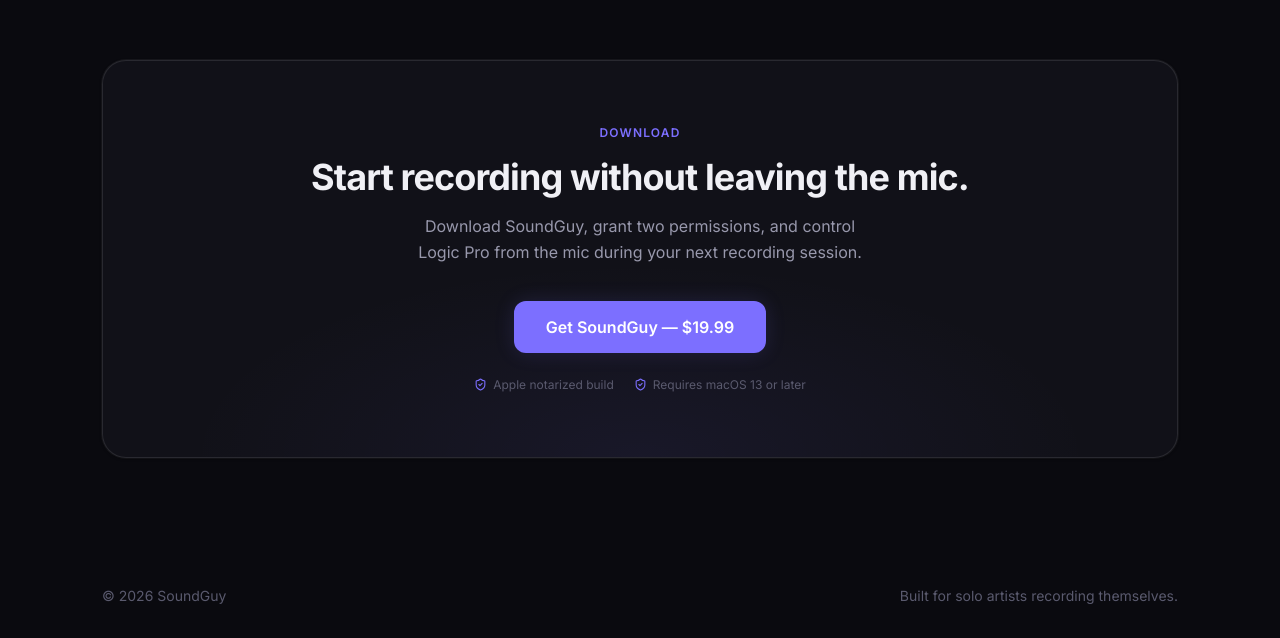
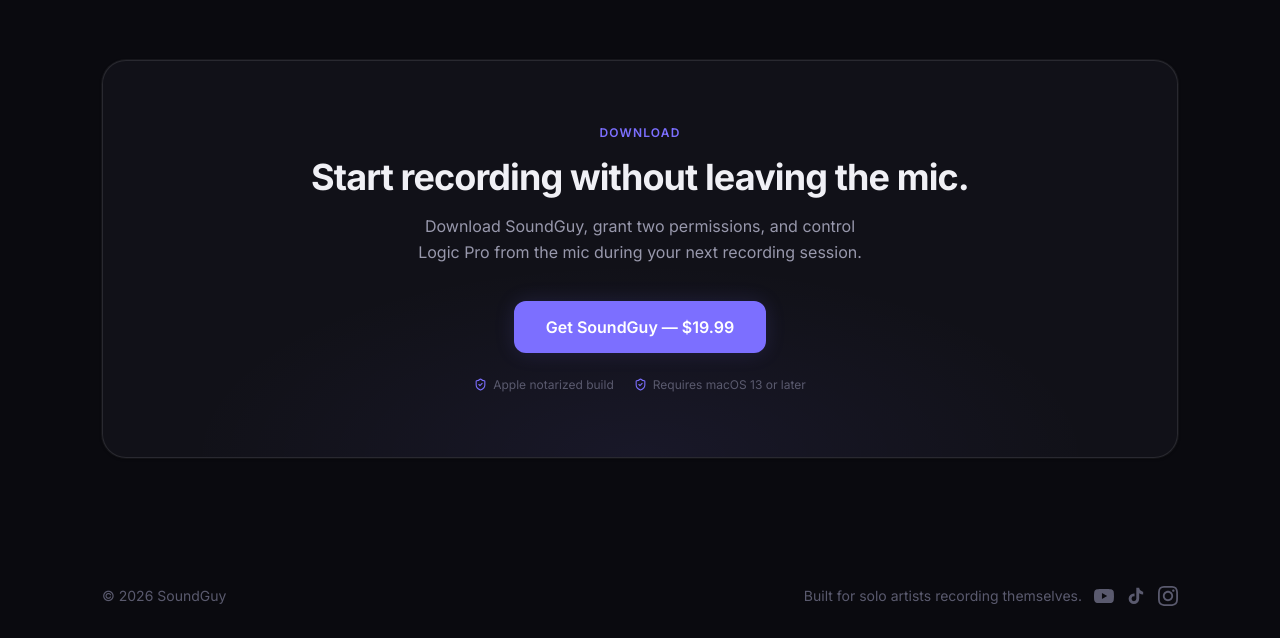
Before and after one commit to ngisaiah/soundGuy_web, a React (Vite) app: page / in a window 1280 px wide. Shown: the part 4769-5407 px from the top of the page. Built offline with nearby package versions, Linux system fonts and the light colour scheme; no server answers.

Commit message:
v1.1.3 + social links

```diff
--- a/src/components/Footer.jsx
+++ b/src/components/Footer.jsx
@@ -3,7 +3,42 @@
     <footer className="py-8">
       <div className="container-site flex flex-col sm:flex-row items-center justify-between gap-3 text-sm text-text-muted">
         <span>© 2026 SoundGuy</span>
-        <span>Built for solo artists recording themselves.</span>
+        <div className="flex items-center gap-3">
+          <span>Built for solo artists recording themselves.</span>
+          <a
+            href="https://www.youtube.com/@Soundguyio"
+            target="_blank"
+            rel="noopener noreferrer"
+            aria-label="SoundGuy on YouTube"
+            className="hover:text-white transition-colors"
+          >
+            <svg xmlns="http://www.w3.org/2000/svg" width="20" height="20" viewBox="0 0 24 24" fill="currentColor">
+              <path d="M23.498 6.186a3.016 3.016 0 0 0-2.122-2.136C19.505 3.545 12 3.545 12 3.545s-7.505 0-9.377.505A3.017 3.017 0 0 0 .502 6.186C0 8.07 0 12 0 12s0 3.93.502 5.814a3.016 3.016 0 0 0 2.122 2.136c1.871.505 9.376.505 9.376.505s7.505 0 9.377-.505a3.015 3.015 0 0 0 2.122-2.136C24 15.93 24 12 24 12s0-3.93-.502-5.814zM9.545 15.568V8.432L15.818 12l-6.273 3.568z"/>
+            </svg>
+          </a>
+          <a
+            href="https://www.tiktok.com/@soundguy.io"
+            target="_blank"
+            rel="noopener noreferrer"
+            aria-label="SoundGuy on TikTok"
+            className="hover:text-white transition-colors"
+          >
+            <svg xmlns="http://www.w3.org/2000/svg" width="20" height="20" viewBox="0 0 24 24" fill="currentColor">
+              <path d="M19.59 6.69a4.83 4.83 0 0 1-3.77-4.25V2h-3.45v13.67a2.89 2.89 0 0 1-2.88 2.5 2.89 2.89 0 0 1-2.89-2.89 2.89 2.89 0 0 1 2.89-2.89c.28 0 .54.04.79.1V9.01a6.33 6.33 0 0 0-.79-.05 6.34 6.34 0 0 0-6.34 6.34 6.34 6.34 0 0 0 6.34 6.34 6.34 6.34 0 0 0 6.33-6.34V8.69a8.18 8.18 0 0 0 4.78 1.52V6.75a4.85 4.85 0 0 1-1.01-.06z"/>
+            </svg>
+          </a>
+          <a
+            href="https://www.instagram.com/soundguy.io/"
+            target="_blank"
+            rel="noopener noreferrer"
+            aria-label="SoundGuy on Instagram"
+            className="hover:text-white transition-colors"
+          >
+            <svg xmlns="http://www.w3.org/2000/svg" width="20" height="20" viewBox="0 0 24 24" fill="currentColor">
+              <path d="M12 2.163c3.204 0 3.584.012 4.85.07 3.252.148 4.771 1.691 4.919 4.919.058 1.265.069 1.645.069 4.849 0 3.205-.012 3.584-.069 4.849-.149 3.225-1.664 4.771-4.919 4.919-1.266.058-1.644.07-4.85.07-3.204 0-3.584-.012-4.849-.07-3.26-.149-4.771-1.699-4.919-4.92-.058-1.265-.07-1.644-.07-4.849 0-3.204.013-3.583.07-4.849.149-3.227 1.664-4.771 4.919-4.919 1.266-.057 1.645-.069 4.849-.069zm0-2.163c-3.259 0-3.667.014-4.947.072-4.358.2-6.78 2.618-6.98 6.98-.059 1.281-.073 1.689-.073 4.948 0 3.259.014 3.668.072 4.948.2 4.358 2.618 6.78 6.98 6.98 1.281.058 1.689.072 4.948.072 3.259 0 3.668-.014 4.948-.072 4.354-.2 6.782-2.618 6.979-6.98.059-1.28.073-1.689.073-4.948 0-3.259-.014-3.667-.072-4.947-.196-4.354-2.617-6.78-6.979-6.98-1.281-.059-1.69-.073-4.949-.073zm0 5.838c-3.403 0-6.162 2.759-6.162 6.162s2.759 6.163 6.162 6.163 6.162-2.759 6.162-6.163c0-3.403-2.759-6.162-6.162-6.162zm0 10.162c-2.209 0-4-1.79-4-4 0-2.209 1.791-4 4-4s4 1.791 4 4c0 2.21-1.791 4-4 4zm6.406-11.845c-.796 0-1.441.645-1.441 1.44s.645 1.44 1.441 1.44c.795 0 1.439-.645 1.439-1.44s-.644-1.44-1.439-1.44z"/>
+            </svg>
+          </a>
+        </div>
       </div>
     </footer>
   )
--- a/src/data/siteContent.js
+++ b/src/data/siteContent.js
@@ -1,5 +1,5 @@
 // To swap in the real DMG download URL, update DOWNLOAD_URL below.
-export const DOWNLOAD_URL = 'https://github.com/ngisaiah/soundGuy/releases/download/V1.1.2/SoundGuy.dmg'
+export const DOWNLOAD_URL = 'https://github.com/ngisaiah/soundGuy/releases/download/V1.1.3/SoundGuy.dmg'
 
 export const steps = [
   {
```
